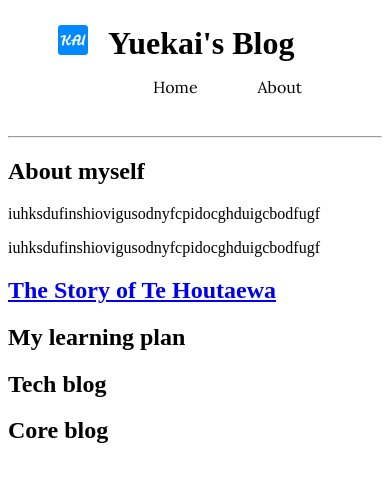
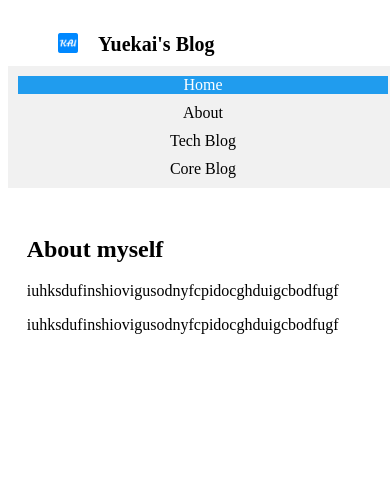
Before and after one commit to sunnywoka/sunnywoka.github.io, a plain HTML site: page index.html in a window 390 px wide. Drawn offline with Linux system fonts and the light colour scheme; a web font is replaced by a local one.

Commit message:
change layout

```diff
--- a/index.html
+++ b/index.html
@@ -41,32 +41,19 @@
         alt="Yuekai's favicon"
       />
       <h1 class="page-head">Yuekai's Blog</h1>
+    </div>
+    <nav>
       <ul id="navigation">
-        <li class="menu"><a class="menu-item" href="#">Home</a></li>
-        <li class="menu"><a class="menu-item" href="#">About</a></li>
+        <li><a class="menu-item active" href="#">Home</a></li>
+        <li><a class="menu-item" href="#">About</a></li>
+        <li><a class="menu-item" href="#">Tech Blog</a></li>
+        <li><a class="menu-item" href="#">Core Blog</a></li>
       </ul>
-    </div>
-
-    <hr />
-
-    <div>
+    </nav>
+    <article class="page-body">
       <h2>About myself</h2>
       <p>iuhksdufinshiovigusodnyfcpidocghduigcbodfugf</p>
       <p>iuhksdufinshiovigusodnyfcpidocghduigcbodfugf</p>
-    </div>
-    <div>
-      <a href="blog/te-houtaewa-template.html">
-        <h2>The Story of Te Houtaewa</h2>
-      </a>
-    </div>
-    <div>
-      <h2>My learning plan</h2>
-    </div>
-    <div>
-      <h2>Tech blog</h2>
-    </div>
-    <div>
-      <h2>Core blog</h2>
-    </div>
+    </article>
   </body>
 </html>
--- a/styles/main.css
+++ b/styles/main.css
@@ -1,6 +1,9 @@
+.page-body {
+  margin-left: 20%;
+}
+
 .page-head {
   font-family: Caprasimo;
-  margin-top: auto;
   margin-left: 20px;
   margin-right: auto;
   display: inline;
@@ -10,26 +13,27 @@
   max-width: 30px;
   display: inline;
   float: left;
-  margin-left: 50px;
 }
 
 #header {
-  margin-top: 25px;
+  padding-top: 25px;
   overflow: hidden;
   display: block;
+  padding-left: 50px;
+  padding-bottom: 10px;
+  padding-right: auto;
 }
 
 #navigation {
+  float: left;
+  width: 15%;
+  height: 80%;
+  margin: 0;
+  padding: 0;
   list-style-type: none;
-  font-family: Lora;
-  float: right;
-  padding-left: 0;
-  margin-top: auto;
-  margin-right: 50px;
-}
-
-.menu {
-  float: left;
+  position: fixed;
+  overflow: auto;
+  background-color: #f1f1f1;
 }
 
 .menu-item {
@@ -37,9 +41,58 @@
   color: black;
   text-align: center;
   padding: 15px 30px;
+  margin: 10px;
   text-decoration: none;
+  list-style-type: none;
+  padding: 0;
 }
 
-.menu-item:hover {
-  color: gray;
+.active {
+  color: white;
+  background-color: #209cee;
 }
+
+.menu-item:hover:not(.active) {
+  background-color: #209cee;
+}
+
+@media (max-width: 600px) {
+  #navigation {
+    width: 100%;
+    height: auto;
+    text-align: center;
+  }
+
+  .page-head {
+    font-family: Caprasimo;
+    margin-left: 20px;
+    margin-right: auto;
+    display: inline;
+    font-size: 20px;
+  }
+
+  #title-favicon {
+    max-width: 20px;
+    display: inline;
+    float: left;
+  }
+
+  .page-body {
+    margin-left: 5%;
+    padding-top: 30%;
+  }
+}
+
+@media (max-width: 400px) {
+  .page-body {
+    margin-left: 5%;
+    padding-top: 40%;
+  }
+}
+
+@media (max-width: 320px) {
+  .page-body {
+    margin-left: 0;
+    padding-top: 40%;
+  }
+}
```
Also changed, not shown: blog/te-houtaewa-template.html (+14 -13 lines), blog/core-blog.html (added), blog/tech-blog.html (added).
